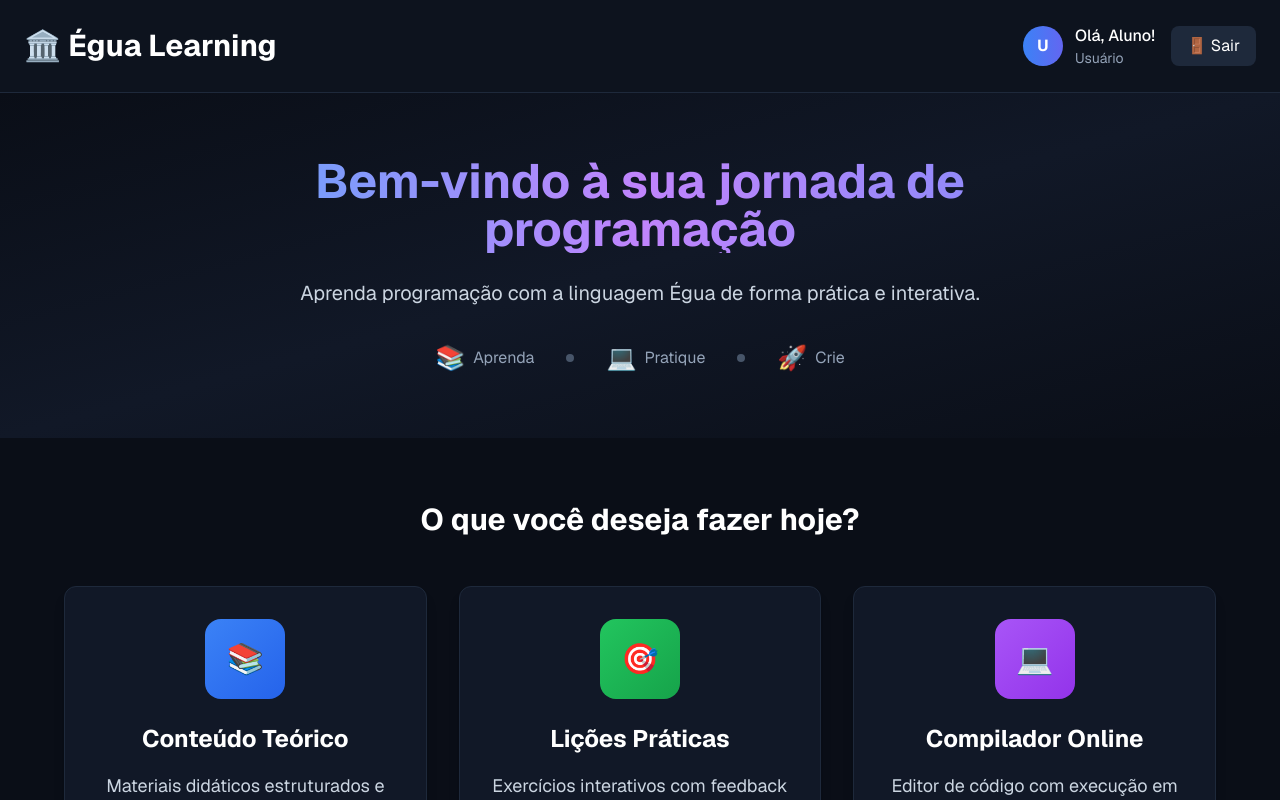
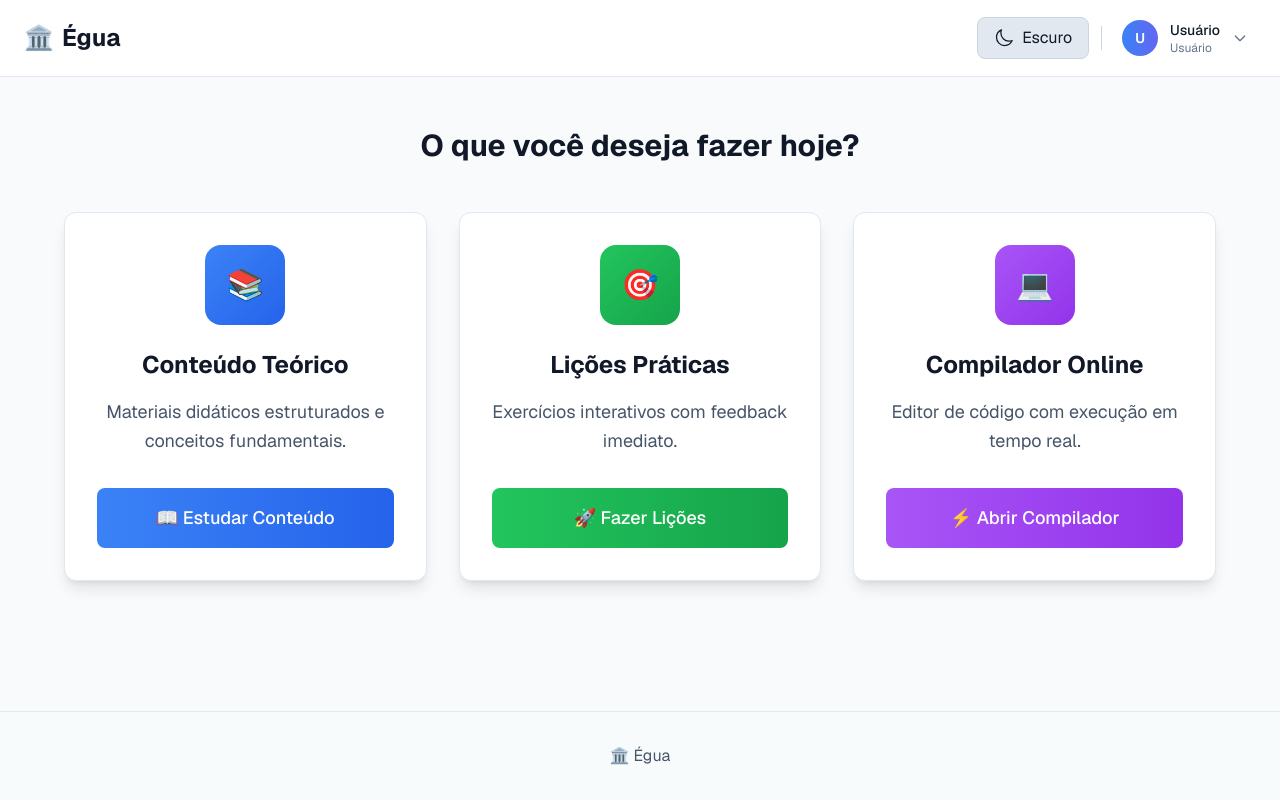
Before and after one commit to wallysom2/egua-front, a Next.js app: page /dashboard in a window 1280 px wide. Shown: the top 800 px of the page. Built offline with nearby package versions, Linux system fonts and the light colour scheme; sample sign-in values are in the browser's storage.

Commit message:
Adiciona um menu dropdown para o usuário com informações e opções de navegação, além de otimizações na estrutura do layout.

```diff
--- a/src/app/dashboard/page.tsx
+++ b/src/app/dashboard/page.tsx
@@ -3,6 +3,8 @@
 import Link from "next/link";
 import { useState, useEffect } from "react";
 import { useRouter } from "next/navigation";
+import { motion, AnimatePresence } from "framer-motion";
+import { ThemeToggle } from "@/components/ThemeToggle";
 
 // Define a proper interface for the user object
 interface User {
@@ -17,6 +19,7 @@ export default function Dashboard() {
   const router = useRouter();
   const [user, setUser] = useState<User | null>(null);
   const [loading, setLoading] = useState(true);
+  const [userMenuOpen, setUserMenuOpen] = useState(false);
 
   useEffect(() => {
     // Verificar se o usuário está logado
@@ -48,99 +51,201 @@ export default function Dashboard() {
 
   if (loading) {
     return (
-      <div className="min-h-screen flex flex-col items-center justify-center bg-slate-950">
+      <div className="min-h-screen flex flex-col items-center justify-center bg-slate-50 dark:bg-slate-950 transition-colors">
         <div className="w-16 h-16 border-4 border-blue-500 border-t-transparent rounded-full animate-spin"></div>
-        <p className="mt-4 text-xl font-semibold text-white">Carregando...</p>
+        <p className="mt-4 text-xl font-semibold text-slate-900 dark:text-white">Carregando...</p>
       </div>
     );
   }
 
   return (
-    <div className="min-h-screen bg-slate-950 text-white">
+    <div className="min-h-screen bg-slate-50 dark:bg-slate-950 text-slate-900 dark:text-white flex flex-col transition-colors">
       {/* Header */}
-      <header className="border-b border-slate-800 bg-slate-900/50">
-        <div className="container mx-auto px-6 py-6">
+      <motion.div
+        initial={{ y: -100 }}
+        animate={{ y: 0 }}
+        className="fixed w-full z-40 py-3 border-b border-slate-200 dark:border-slate-800 bg-white/95 dark:bg-slate-900/95 backdrop-blur-md"
+      >
+        <div className="container mx-auto px-6">
           <div className="flex justify-between items-center">
-            <Link href="/dashboard" className="text-3xl font-bold text-white flex items-center gap-3">
-              🏛️ Égua Learning
+            {/* Logo */}
+            <motion.div
+              whileHover={{ scale: 1.02 }}
+              whileTap={{ scale: 0.98 }}
+            >
+              <Link href="/dashboard" className="text-2xl font-bold text-slate-900 dark:text-white flex items-center gap-2">
+                🏛️ <span>Égua</span>
               </Link>
-            <div className="flex items-center gap-4">
+            </motion.div>
+
+            {/* Área do Usuário */}
             <div className="flex items-center gap-3">
-                <div className="w-10 h-10 bg-gradient-to-r from-blue-500 to-indigo-500 rounded-full flex items-center justify-center">
+              {/* Theme Toggle */}
+              <ThemeToggle />
+
+              {/* Separador */}
+              <div className="w-px h-6 bg-slate-300 dark:bg-slate-600"></div>
+
+              {/* Menu do Usuário */}
+              <div className="relative">
+                <motion.button
+                  whileHover={{ scale: 1.02 }}
+                  whileTap={{ scale: 0.98 }}
+                  onClick={() => setUserMenuOpen(!userMenuOpen)}
+                  className="flex items-center gap-3 p-2 rounded-lg hover:bg-slate-100 dark:hover:bg-slate-800 transition-colors"
+                >
+                  <div className="w-9 h-9 bg-gradient-to-r from-blue-500 to-indigo-500 rounded-full flex items-center justify-center">
+                    <span className="text-white font-semibold text-sm">
+                      {user?.nome?.charAt(0).toUpperCase() || 'U'}
+                    </span>
+                  </div>
+                  <div className="hidden sm:block text-left">
+                    <p className="font-medium text-sm text-slate-900 dark:text-white">
+                      {user?.nome?.split(' ')[0] || 'Usuário'}
+                    </p>
+                    <p className="text-xs text-slate-500 dark:text-slate-400 capitalize">
+                      {user?.tipo || 'Usuário'}
+                    </p>
+                  </div>
+                  <svg
+                    className={`w-4 h-4 text-slate-500 transition-transform ${userMenuOpen ? 'rotate-180' : ''}`}
+                    fill="none"
+                    stroke="currentColor"
+                    viewBox="0 0 24 24"
+                  >
+                    <path strokeLinecap="round" strokeLinejoin="round" strokeWidth={2} d="M19 9l-7 7-7-7" />
+                  </svg>
+                </motion.button>
+
+                {/* Dropdown Menu */}
+                <AnimatePresence>
+                  {userMenuOpen && (
+                    <motion.div
+                      initial={{ opacity: 0, y: -10, scale: 0.95 }}
+                      animate={{ opacity: 1, y: 0, scale: 1 }}
+                      exit={{ opacity: 0, y: -10, scale: 0.95 }}
+                      transition={{ duration: 0.2 }}
+                      className="absolute right-0 mt-2 w-64 bg-white dark:bg-slate-800 rounded-xl shadow-lg border border-slate-200 dark:border-slate-700 py-2"
+                    >
+                      {/* Informações do Usuário */}
+                      <div className="px-4 py-3 border-b border-slate-200 dark:border-slate-700">
+                        <div className="flex items-center gap-3">
+                          <div className="w-12 h-12 bg-gradient-to-r from-blue-500 to-indigo-500 rounded-full flex items-center justify-center">
                             <span className="text-white font-bold">
                               {user?.nome?.charAt(0).toUpperCase() || 'U'}
                             </span>
                           </div>
                           <div>
-                  <p className="font-medium text-white">
-                    Olá, {user?.nome?.split(' ')[0] || 'Aluno'}!
+                            <p className="font-semibold text-slate-900 dark:text-white">
+                              {user?.nome || 'Usuário'}
                             </p>
-                  <p className="text-sm text-slate-400 capitalize">
+                            <p className="text-sm text-slate-500 dark:text-slate-400 capitalize">
                               {user?.tipo || 'Usuário'}
                             </p>
-                </div>
-              </div>
-              <button
-                onClick={handleLogout}
-                className="px-4 py-2 bg-slate-800 text-white rounded-lg hover:bg-slate-700 transition-colors flex items-center gap-2"
-              >
-                🚪 Sair
-              </button>
+                            {user?.email && (
+                              <p className="text-xs text-slate-400 dark:text-slate-500">
+                                {user.email}
+                              </p>
+                            )}
                           </div>
                         </div>
                       </div>
-      </header>
 
-      {/* Hero Section */}
-      <section className="py-16 bg-gradient-to-br from-slate-950 via-slate-900 to-slate-950">
-        <div className="container mx-auto px-6 text-center">
-          <div className="max-w-4xl mx-auto">
-            <h1 className="text-5xl font-bold mb-6 bg-gradient-to-r from-blue-400 via-purple-400 to-indigo-400 bg-clip-text text-transparent">
-              Bem-vindo à sua jornada de programação
-            </h1>
-            <p className="text-xl text-slate-300 mb-8 leading-relaxed">
-              Aprenda programação com a linguagem Égua de forma prática e interativa.
-            </p>
-            <div className="flex items-center justify-center gap-8 text-slate-400">
-              <div className="flex items-center gap-2">
-                <span className="text-2xl">📚</span>
-                <span>Aprenda</span>
+                      {/* Menu Mobile - Links */}
+                      <div className="md:hidden border-b border-slate-200 dark:border-slate-700">
+                        <Link
+                          href="/dashboard/conteudo"
+                          className="flex items-center gap-3 px-4 py-3 text-slate-700 dark:text-slate-300 hover:bg-slate-50 dark:hover:bg-slate-700 transition-colors"
+                          onClick={() => setUserMenuOpen(false)}
+                        >
+                          📚 <span>Conteúdo Teórico</span>
+                        </Link>
+                        <Link
+                          href="/dashboard/licoes"
+                          className="flex items-center gap-3 px-4 py-3 text-slate-700 dark:text-slate-300 hover:bg-slate-50 dark:hover:bg-slate-700 transition-colors"
+                          onClick={() => setUserMenuOpen(false)}
+                        >
+                          🎯 <span>Lições Práticas</span>
+                        </Link>
+                        <Link
+                          href="/dashboard/compilador"
+                          className="flex items-center gap-3 px-4 py-3 text-slate-700 dark:text-slate-300 hover:bg-slate-50 dark:hover:bg-slate-700 transition-colors"
+                          onClick={() => setUserMenuOpen(false)}
+                        >
+                          💻 <span>Compilador Online</span>
+                        </Link>
                       </div>
-              <div className="w-2 h-2 bg-slate-600 rounded-full"></div>
-              <div className="flex items-center gap-2">
-                <span className="text-2xl">💻</span>
-                <span>Pratique</span>
-              </div>
-              <div className="w-2 h-2 bg-slate-600 rounded-full"></div>
-              <div className="flex items-center gap-2">
-                <span className="text-2xl">🚀</span>
-                <span>Crie</span>
+
+                      {/* Logout */}
+                      <motion.button
+                        whileHover={{ scale: 1.02 }}
+                        whileTap={{ scale: 0.98 }}
+                        onClick={handleLogout}
+                        className="flex items-center gap-3 w-full px-4 py-3 text-red-600 dark:text-red-400 hover:bg-red-50 dark:hover:bg-red-900/20 transition-colors"
+                      >
+                        <svg
+                          xmlns="http://www.w3.org/2000/svg"
+                          fill="none"
+                          viewBox="0 0 24 24"
+                          strokeWidth={1.5}
+                          stroke="currentColor"
+                          className="w-5 h-5"
+                        >
+                          <path
+                            strokeLinecap="round"
+                            strokeLinejoin="round"
+                            d="M15.75 9V5.25A2.25 2.25 0 0 0 13.5 3h-6a2.25 2.25 0 0 0-2.25 2.25v13.5A2.25 2.25 0 0 0 7.5 21h6a2.25 2.25 0 0 0 2.25-2.25V15m3 0 3-3m0 0-3-3m3 3H9"
+                          />
+                        </svg>
+                        <span className="font-medium">Sair da conta</span>
+                      </motion.button>
+                    </motion.div>
+                  )}
+                </AnimatePresence>
               </div>
             </div>
           </div>
         </div>
-      </section>
+      </motion.div>
+
+      {/* Overlay para fechar menu */}
+      {userMenuOpen && (
+        <div
+          className="fixed inset-0 z-30"
+          onClick={() => setUserMenuOpen(false)}
+        />
+      )}
 
       {/* Módulos Principais */}
-      <main className="py-16">
+      <main className="flex-grow py-16 pt-32">
         <div className="container mx-auto px-6">
-          <div className="mb-12 text-center">
-            <h2 className="text-3xl font-bold text-white mb-4">
+          <motion.div
+            initial={{ opacity: 0, y: 20 }}
+            animate={{ opacity: 1, y: 0 }}
+            transition={{ duration: 0.8 }}
+            className="mb-12 text-center"
+          >
+            <h2 className="text-3xl font-bold text-slate-900 dark:text-white mb-4">
               O que você deseja fazer hoje?
             </h2>
-          </div>
+          </motion.div>
 
           <div className="grid grid-cols-1 md:grid-cols-3 gap-8 max-w-6xl mx-auto">
             {/* Conteúdo */}
-            <div className="group bg-slate-900 rounded-xl p-8 shadow-lg border border-slate-800 hover:border-slate-700 transition-all hover:shadow-2xl hover:scale-105">
+            <motion.div
+              initial={{ opacity: 0, y: 20 }}
+              animate={{ opacity: 1, y: 0 }}
+              transition={{ delay: 0.2 }}
+              className="group bg-white dark:bg-slate-900 rounded-xl p-8 shadow-lg border border-slate-200 dark:border-slate-800 hover:border-slate-300 dark:hover:border-slate-700 transition-all hover:shadow-2xl hover:scale-105"
+            >
               <div className="text-center">
                 <div className="w-20 h-20 bg-gradient-to-br from-blue-500 to-blue-600 rounded-2xl flex items-center justify-center mx-auto mb-6 group-hover:scale-110 transition-transform">
                   <span className="text-3xl">📚</span>
                 </div>
-                <h3 className="text-2xl font-bold mb-4 text-white">
+                <h3 className="text-2xl font-bold mb-4 text-slate-900 dark:text-white">
                   Conteúdo Teórico
                 </h3>
-                <p className="text-slate-300 text-lg mb-8 leading-relaxed">
+                <p className="text-slate-600 dark:text-slate-300 text-lg mb-8 leading-relaxed">
                   Materiais didáticos estruturados e conceitos fundamentais.
                 </p>
                 <Link
@@ -150,18 +255,23 @@ export default function Dashboard() {
                   📖 Estudar Conteúdo
                 </Link>
               </div>
-            </div>
+            </motion.div>
 
             {/* Lições */}
-            <div className="group bg-slate-900 rounded-xl p-8 shadow-lg border border-slate-800 hover:border-slate-700 transition-all hover:shadow-2xl hover:scale-105">
+            <motion.div
+              initial={{ opacity: 0, y: 20 }}
+              animate={{ opacity: 1, y: 0 }}
+              transition={{ delay: 0.4 }}
+              className="group bg-white dark:bg-slate-900 rounded-xl p-8 shadow-lg border border-slate-200 dark:border-slate-800 hover:border-slate-300 dark:hover:border-slate-700 transition-all hover:shadow-2xl hover:scale-105"
+            >
               <div className="text-center">
                 <div className="w-20 h-20 bg-gradient-to-br from-green-500 to-green-600 rounded-2xl flex items-center justify-center mx-auto mb-6 group-hover:scale-110 transition-transform">
                   <span className="text-3xl">🎯</span>
                 </div>
-                <h3 className="text-2xl font-bold mb-4 text-white">
+                <h3 className="text-2xl font-bold mb-4 text-slate-900 dark:text-white">
                   Lições Práticas
                 </h3>
-                <p className="text-slate-300 text-lg mb-8 leading-relaxed">
+                <p className="text-slate-600 dark:text-slate-300 text-lg mb-8 leading-relaxed">
                   Exercícios interativos com feedback imediato.
                 </p>
                 <Link
@@ -171,18 +281,23 @@ export default function Dashboard() {
                   🚀 Fazer Lições
                 </Link>
               </div>
-            </div>
+            </motion.div>
 
             {/* Compilador */}
-            <div className="group bg-slate-900 rounded-xl p-8 shadow-lg border border-slate-800 hover:border-slate-700 transition-all hover:shadow-2xl hover:scale-105">
+            <motion.div
+              initial={{ opacity: 0, y: 20 }}
+              animate={{ opacity: 1, y: 0 }}
+              transition={{ delay: 0.6 }}
+              className="group bg-white dark:bg-slate-900 rounded-xl p-8 shadow-lg border border-slate-200 dark:border-slate-800 hover:border-slate-300 dark:hover:border-slate-700 transition-all hover:shadow-2xl hover:scale-105"
+            >
               <div className="text-center">
                 <div className="w-20 h-20 bg-gradient-to-br from-purple-500 to-purple-600 rounded-2xl flex items-center justify-center mx-auto mb-6 group-hover:scale-110 transition-transform">
                   <span className="text-3xl">💻</span>
                 </div>
-                <h3 className="text-2xl font-bold mb-4 text-white">
+                <h3 className="text-2xl font-bold mb-4 text-slate-900 dark:text-white">
                   Compilador Online
                 </h3>
-                <p className="text-slate-300 text-lg mb-8 leading-relaxed">
+                <p className="text-slate-600 dark:text-slate-300 text-lg mb-8 leading-relaxed">
                   Editor de código com execução em tempo real.
                 </p>
                 <Link
@@ -192,41 +307,20 @@ export default function Dashboard() {
                   ⚡ Abrir Compilador
                 </Link>
               </div>
-            </div>
+            </motion.div>
           </div>
         </div>
       </main>
 
-      {/* Stats Section */}
-      <section className="py-16 bg-slate-900/50">
-        <div className="container mx-auto px-6">
-          <div className="grid grid-cols-1 md:grid-cols-4 gap-8 max-w-4xl mx-auto text-center">
-            <div className="space-y-2">
-              <div className="text-3xl font-bold text-blue-400">100+</div>
-              <div className="text-slate-400">Exercícios</div>
-            </div>
-            <div className="space-y-2">
-              <div className="text-3xl font-bold text-green-400">50+</div>
-              <div className="text-slate-400">Lições</div>
-            </div>
-            <div className="space-y-2">
-              <div className="text-3xl font-bold text-purple-400">24/7</div>
-              <div className="text-slate-400">Disponível</div>
-            </div>
-            <div className="space-y-2">
-              <div className="text-3xl font-bold text-yellow-400">∞</div>
-              <div className="text-slate-400">Possibilidades</div>
-            </div>
-          </div>
-        </div>
-      </section>
-
       {/* Footer */}
-      <footer className="py-8 border-t border-slate-800 bg-slate-900/30">
+      <footer className="py-8 border-t border-slate-200 dark:border-slate-800 bg-slate-50/30 dark:bg-slate-900/30 mt-auto">
         <div className="container mx-auto px-6 text-center">
-          <p className="text-slate-400">
-            🏛️ Égua Learning
-          </p>
+          <motion.p
+            className="text-slate-600 dark:text-slate-400"
+            whileHover={{ scale: 1.02 }}
+          >
+            🏛️ Égua
+          </motion.p>
         </div>
       </footer>
     </div>
--- a/src/app/page.tsx
+++ b/src/app/page.tsx
@@ -361,7 +361,7 @@ export default function Home() {
             className="text-slate-600 dark:text-slate-400"
             whileHover={{ scale: 1.02 }}
           >
-            🏛️ Égua Learning - Aprenda programação de forma simples e eficaz
+            🏛️ Égua - Aprenda programação de forma simples e eficaz
           </motion.p>
         </div>
       </footer>
```
Lines whose indentation alone changed are shown as unchanged.
